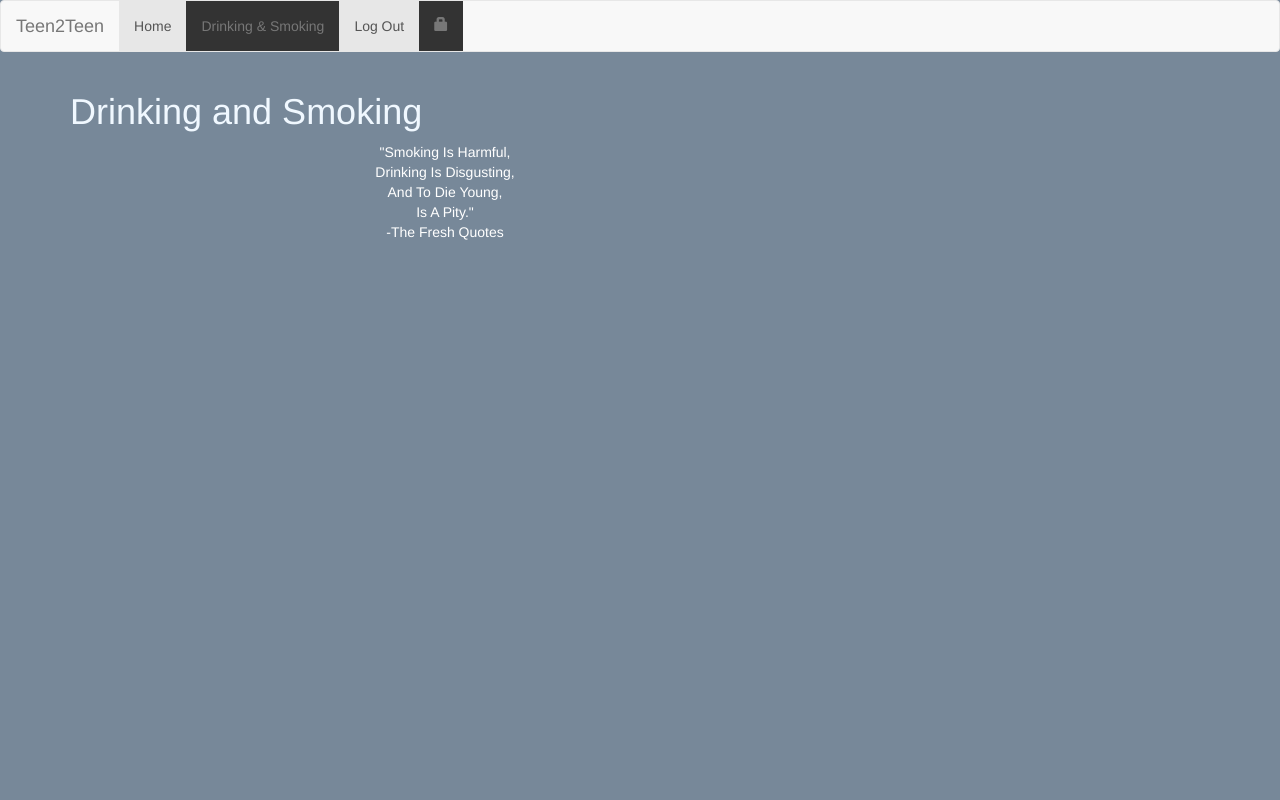
After one commit to SimplyZoie/TeenHelp, a Django app: template blog/templates/blog/post_list_drinking-smoking.html in a window 1280 px wide. The commit adds this page. Run offline with Django 3.2, Linux system fonts and the light colour scheme; the template is opened without the code that fills it, so the values that code supplies are empty; parts of the project's set-up code (start-up, migrations or seed data) failed here and were passed over; some libraries are stand-ins or nearby versions.

Commit message:
stuff again

```diff
--- a/blog/models.py
+++ b/blog/models.py
@@ -5,6 +5,7 @@ from django.utils import timezone
 class Post(models.Model):
     author = models.ForeignKey('auth.User')
     title = models.CharField(max_length=200)
+    category = models.CharField(max_length=200)
     text = models.TextField()
     created_date = models.DateTimeField(
             default=timezone.now)
--- a/blog/templates/blog/base.html
+++ b/blog/templates/blog/base.html
@@ -1,23 +1,40 @@
 {% load staticfiles %}
 <html>
-    <head>
-        <title>Django Girls blog</title>
-        <link rel="stylesheet" href="//maxcdn.bootstrapcdn.com/bootstrap/3.2.0/css/bootstrap.min.css">
-        <link rel="stylesheet" href="//maxcdn.bootstrapcdn.com/bootstrap/3.2.0/css/bootstrap-theme.min.css">
-        <link href='//fonts.googleapis.com/css?family=Lobster&subset=latin,latin-ext' rel='stylesheet' type='text/css'>
-        <link rel="stylesheet" href="{% static 'css/blog.css' %}">
-    </head>
+<head>
+  <title>Bootstrap Example</title>
+  <meta charset="utf-8">
+  <meta name="viewport" content="width=device-width, initial-scale=1">
+  <link rel="stylesheet" href="https://maxcdn.bootstrapcdn.com/bootstrap/3.3.7/css/bootstrap.min.css">
+  <script src="https://ajax.googleapis.com/ajax/libs/jquery/3.2.1/jquery.min.js"></script>
+  <script src="https://maxcdn.bootstrapcdn.com/bootstrap/3.3.7/js/bootstrap.min.js"></script>
+  {% block extra_head %}{% endblock %}
+</head>
     <body>
-    <div class="page-header">
-        {% if user.is_authenticated %}
-            <a href="{% url 'post_new' %}" class="top-menu"><span class="glyphicon glyphicon-plus"></span></a>
-            <a href="{% url 'post_draft_list' %}" class="top-menu"><span class="glyphicon glyphicon-edit"></span></a>
-            <p class="top-menu">Hello {{ user.username }} <small>(<a href="{% url 'logout' %}">Log out</a>)</small></p>
-        {% else %}
-            <a href="{% url 'login' %}" class="top-menu"><span class="glyphicon glyphicon-lock"></span></a>
-        {% endif %}
-        <h1><a href="/">Teen2Teen</a></h1>
-    </div>
+      <script src='https://admiralpotato.github.io/js/npos3d/build/npos3d.min.js'></script>
+
+
+        <nav class="navbar navbar-default">
+          <div class="container-fluid">
+            <div class="navbar-header">
+              <a class="navbar-brand" href="#">Teen2Teen</a>
+            </div>
+            <ul class="nav navbar-nav">
+              <li class="active"><a href="#">Home</a></li>
+
+              <li><a href="{% url 'post_list_drinking-smoking' %}">Drinking & Smoking</a></li>
+
+              <li class="active"><a href="#">Log Out</a></li>
+            <li>  {% if user.is_authenticated %}
+                  <li><a href="{% url 'post_new' %}" class="top-menu"><span class="glyphicon glyphicon-plus"></span></a></li>
+                <li>  <a href="{% url 'post_draft_list' %}" class="top-menu"><span class="glyphicon glyphicon-edit"></span></a></li>
+                <li>  <p class="top-menu">Hello {{ user.username }} <small>(<a href="{% url 'logout' %}">Log out</a>)</small></p></li>
+              {% else %}
+                <li>  <a href="{% url 'login' %}" class="top-menu"><span class="glyphicon glyphicon-lock"></span></a></li>
+              {% endif %}</li>
+            </ul>
+          </div>
+        </nav>
+
     <div class="content container">
         <div class="row">
             <div class="col-md-8">
--- /dev/null
+++ b/blog/templates/blog/post_list_drinking-smoking.html
@@ -0,0 +1,48 @@
+{% extends 'blog/base.html' %}
+{% block extra_head %}<style>
+body{background-color:LightSlateGrey;}
+  hi  {color:black;}
+  p   {color:white;}
+  h1{
+    color:AliceBlue;
+  }
+ul {
+    list-style-type: none;
+    margin: 0;
+    padding: 0;
+    overflow: hidden;
+    background-color: #333;
+}
+li {
+    float: left;
+}
+li a {
+    display: block;
+    color: white;
+    text-align: center;
+    padding: 14px 16px;
+    text-decoration: none;
+}
+li a:hover {
+    background-color: #111;
+}
+</style>{% endblock %}
+
+
+{% block content %}
+
+<h1>Drinking and Smoking</h1>
+<p style= text-align:center>
+  "Smoking Is Harmful, <br> Drinking Is Disgusting, <br> And To Die Young, <br> Is A Pity." <br> -The Fresh Quotes
+</p>
+    {% for post in posts %}
+        <div class="post">
+            <div class="date">
+                {{ post.published_date }}
+            </div>
+            <h1><a href="{% url 'post_detail' pk=post.pk %}">{{ post.title }}</a></h1>
+            <p>{{ post.text|linebreaksbr }}</p>
+            <a href="{% url 'post_detail' pk=post.pk %}">Comments: {{ post.approved_comments.count }}</a>
+        </div>
+    {% endfor %}
+{% endblock %}
--- a/blog/urls.py
+++ b/blog/urls.py
@@ -2,9 +2,14 @@ from django.conf.urls import url
 from . import views
 
 urlpatterns = [
-    url(r'^$', views.post_list, name='post_list'),
+    url(r'^$', views.homepage, name='homepage'),
+    url(r'^drinking-smoking/$', views.post_list_drinking_smoking, name='post_list_drinking-smoking'),
+    url(r'^self-esteem/$', views.post_list_self_esteem, name='post_list_self-esteem'),
+    url(r'^body-image/$', views.post_list_body_image, name='post_list_body-image'),
+    url(r'^self-esteem/$', views.post_list_self_esteem, name='post_list_self-esteem'),
+    #url(r'^$', views.post_list, name='post_list'),
     url(r'^comment/(?P<pk>\d+)/approve/$', views.comment_approve, name='comment_approve'),
-url(r'^comment/(?P<pk>\d+)/remove/$', views.comment_remove, name='comment_remove'),
+    url(r'^comment/(?P<pk>\d+)/remove/$', views.comment_remove, name='comment_remove'),
     url(r'^post/(?P<pk>\d+)/comment/$', views.add_comment_to_post, name='add_comment_to_post'),
     url(r'^post/(?P<pk>\d+)/remove/$', views.post_remove, name='post_remove'),
     url(r'^post/(?P<pk>\d+)/publish/$', views.post_publish, name='post_publish'),
```
Also changed, not shown: blog/templates/blog/bodyimage.html (added, +52 -0 lines), blog/templates/blog/homepage.html (added, +8 -0 lines), blog/views.py (+9 -2 lines), blog/migrations/0003_post_category.py (added).
